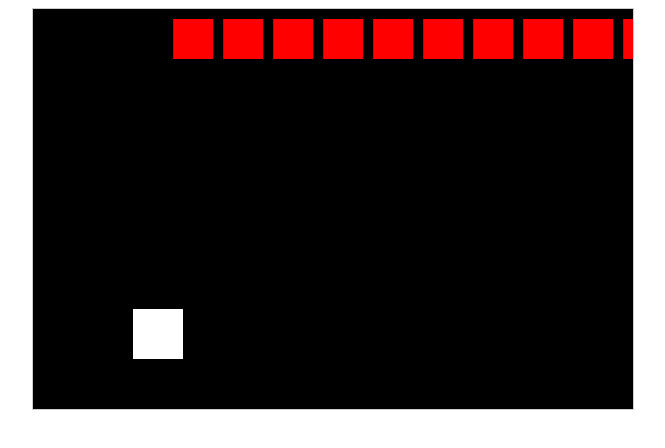
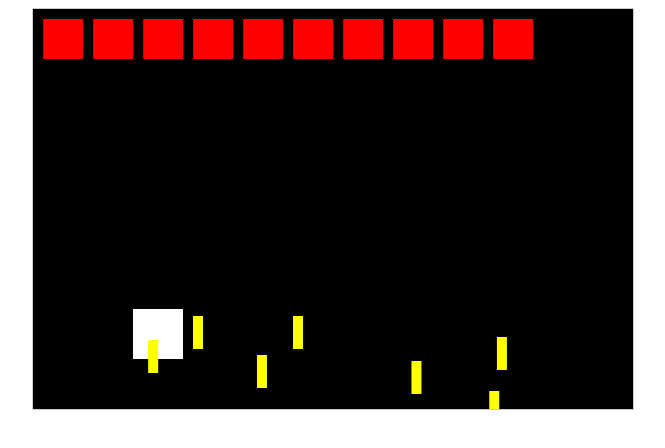
Before and after one commit to trankhanh/turtule-game, a plain HTML site: page index.html in a window 1280 px wide. Shown: the whole page, without its empty margins (307-972 px from the left). Drawn offline with Linux system fonts and the light colour scheme.

Commit message:
Second commit: adds shoot functionality to invaders

```diff
--- a/index.html
+++ b/index.html
@@ -128,7 +128,35 @@
 		};
 
 		var invaders = [];
+		var invaderMissiles = [];
 
+		function addInvaderMissile(invader){
+			return {
+				x: invader.x,
+				y: invader.y,
+				width: 10,
+				height: 33,
+				counter: 0
+			}
+		}
+
+		function drawInvaderMissiles() {
+			for(var iter in invaderMissiles) {
+				var laser = invaderMissiles[iter];
+				var xoffset = (laser.counter % 9) * 12 + 1;
+				var yoffset = 1;
+				context.fillStyle = "yellow";
+				context.fillRect(laser.x, laser.y, laser.width, laser.height);
+			}
+		}
+
+		function updateInvaderMissiles() {
+			for(var iter in invaderMissiles) {
+				var laser = invaderMissiles[iter];
+				laser.y += 3;
+				laser.counter++;
+			}
+		}
 		function drawInvaders() {
 			for(var iter in invaders) {
 				var invader = invaders[iter];
@@ -168,12 +196,30 @@
 				if(!invader) {
 					continue;
 				}
-				if(invader && invader.state == "alive") {
+				if(invader && invader.state === "alive") {
 					invader.counter++;
-					invader.x += Math.sin(invader.counter * Math.PI * 2 / 180) * 3;
+					invader.x += Math.sin(invader.counter * Math.PI * 2 / 100) * 3;
+					// fire every
+					if((invader.counter + invader.phase) % 200 === 0) {
+						invaderMissiles.push(addInvaderMissile(invader));
+					}
+				}
+				if(invader && invader.state === "hit") {
+					invader.counter++;
+					// change state to dead to be cleaned up
+					if(invader.counter >= 20) {
+						invader.state = "dead";
+						invader.counter = 0;
+					}
 				}
 			}
-		}
+
+			invaders = invaders.filter(function(event) {
+				if(event && event.state !== "dead") { return true; }
+				return false;
+			});
+			}
+
 
 		function checkHits() {
 			for(var iter in lasers) {
@@ -187,8 +233,21 @@
 					}
 				}
 			}
-			// check for enemy hits on the player
+			// check for enemy hits on the spaceship
+			if(spaceship.state == "hit" || spaceship.state == "dead") {
+				return;
+			}
+			for(var iter in invaderMissiles) {
+				var missle = invaderMissiles[iter];
+				if(hit(missle, spaceship)) {
+					missle.state = "hit";
+					spaceship.state = "hit";
+					spaceship.counter = 0;
+				}
+			}
 		}
+
+
 
 		function hit(a, b) {
 			var hit = false;
@@ -216,6 +275,7 @@
 
 
 
+
 		function gameLoop() {
 			// update and draw functions called here
 
@@ -226,9 +286,12 @@
 			updateLasers();
 			drawLasers();
 
+			drawInvaders();
 			updateInvaders();
-			drawInvaders();
+
 			checkHits();
+			drawInvaderMissiles();
+			updateInvaderMissiles();
 		}
 
 
```
